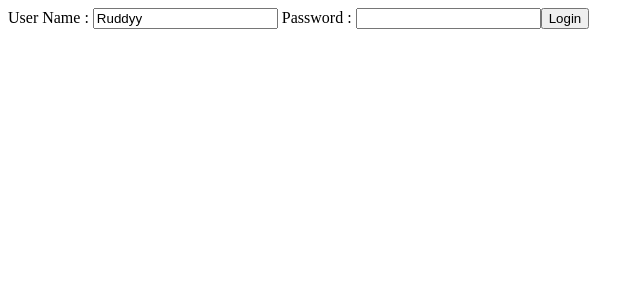
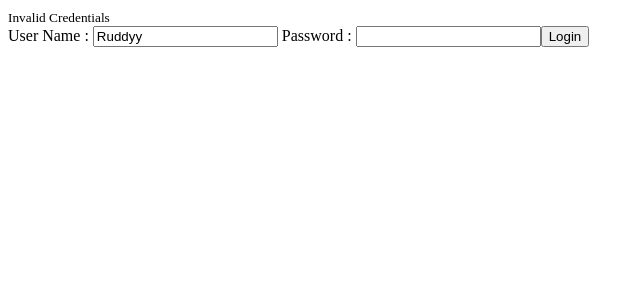
Before and after one commit to ruddyyhit/angular-spring-boot-todo, an Angular app: page / in a window 1280 px wide. Both pictures are taken after a click on the button "Login". Shown: the top 300 px of the page, without its empty margins (0-644 px from the left). Built offline with nearby package versions, Linux system fonts and the light colour scheme.

Commit message:
invalid message fix

```diff
--- a/src/app/app.module.ts
+++ b/src/app/app.module.ts
@@ -1,6 +1,6 @@
 import { BrowserModule } from '@angular/platform-browser';
 import { NgModule } from '@angular/core';
-
+import {FormsModule} from '@angular/forms';
 import { AppRoutingModule } from './app-routing.module';
 import { AppComponent } from './app.component';
 import { WelcomeComponent } from './welcome/welcome.component';
@@ -14,7 +14,8 @@ import { LoginComponent } from './login/login.component';
   ],
   imports: [
     BrowserModule,
-    AppRoutingModule
+    AppRoutingModule,
+    FormsModule
   ],
   providers: [],
   bootstrap: [AppComponent]
--- a/src/app/login/login.component.html
+++ b/src/app/login/login.component.html
@@ -1,4 +1,6 @@
-User Name : <input type="text" name="username" value="{{username}}">
-Password : <input type="password" name="password" value="{{password}}">
-
+<small *ngIf="invalidLogin">{{errorMessage}}</small>
+<div>
+User Name : <input type="text" name="username" [(ngModel)]='username'>
+Password : <input type="password" name="password" [(ngModel)]='password'>
 <button (click)=handleLogin()>Login</button>
+</div>
--- a/src/app/login/login.component.ts
+++ b/src/app/login/login.component.ts
@@ -9,11 +9,19 @@ export class LoginComponent implements OnInit {
 
   username = 'Ruddyy';
   password = '';
+  errorMessage = 'Invalid Credentials';
+  invalidLogin = false;
   constructor() { }
 
   ngOnInit() {
   }
 handleLogin() {
-  console.log(this.username);
+
+  if (this.username === 'Ruddyy' && this.password === 'winter') {
+    this.invalidLogin = false;
+  } else {
+    this.invalidLogin = true;
+  }
+  console.log(this.username, this.password);
+  }
 }
-}
```
